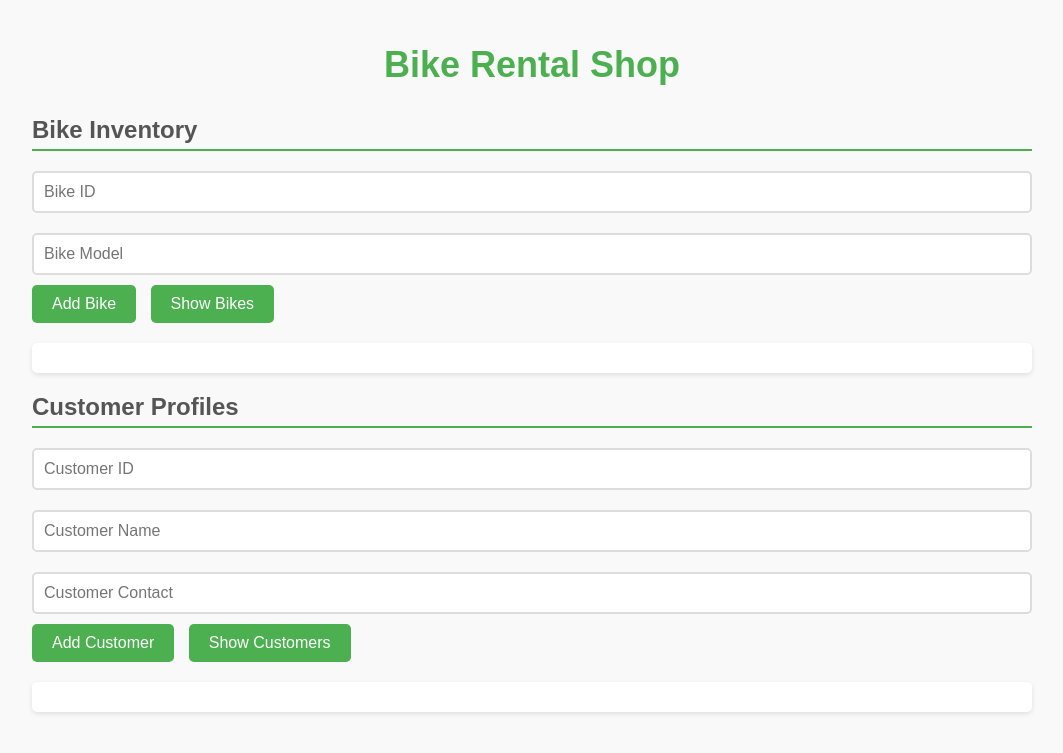
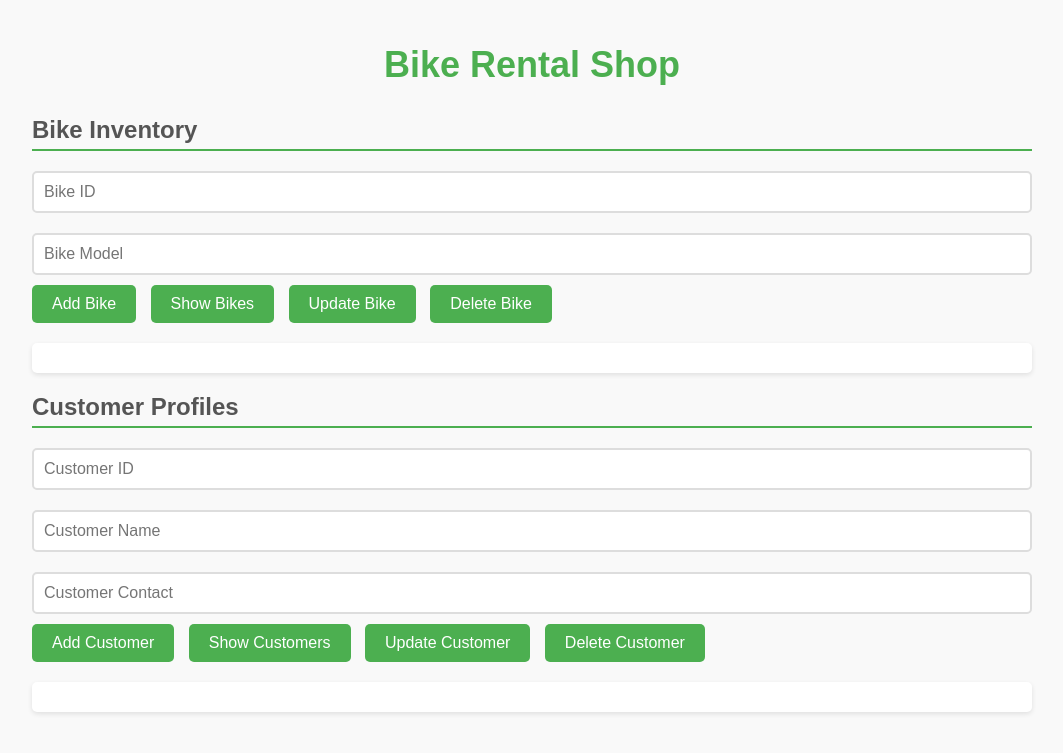
Before and after one commit to raghava936/BikeRentalShop, a Flask app: page / in a window 1280 px wide. Shown: the top 753 px of the page, without its empty margins (108-1171 px from the left). Run offline with Flask 3, Linux system fonts and the light colour scheme.

Commit message:
Update index.html

```diff
--- a/templates/index.html
+++ b/templates/index.html
@@ -125,6 +125,8 @@
             <div>
                 <button id="addBikeBtn">Add Bike</button>
                 <button id="showBikesBtn">Show Bikes</button>
+                <button id="updateBikeBtn">Update Bike</button>
+                <button id="deleteBikeBtn">Delete Bike</button>
             </div>
             <div id="bikesList" class="data-list"></div>
         </section>
@@ -138,6 +140,8 @@
             <div>
                 <button id="addCustomerBtn">Add Customer</button>
                 <button id="showCustomersBtn">Show Customers</button>
+                <button id="updateCustomerBtn">Update Customer</button>
+                <button id="deleteCustomerBtn">Delete Customer</button>
             </div>
             <div id="customersList" class="data-list"></div>
         </section>
```
